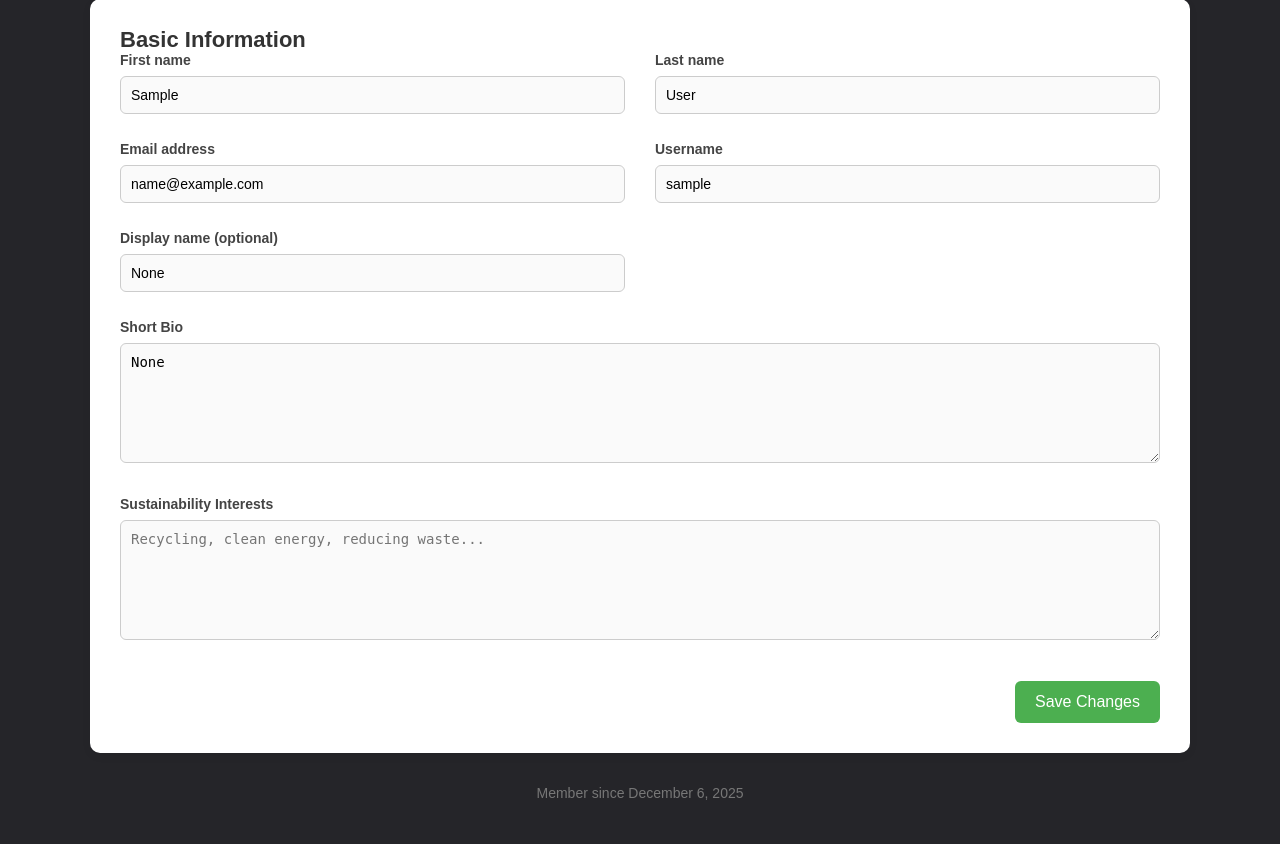
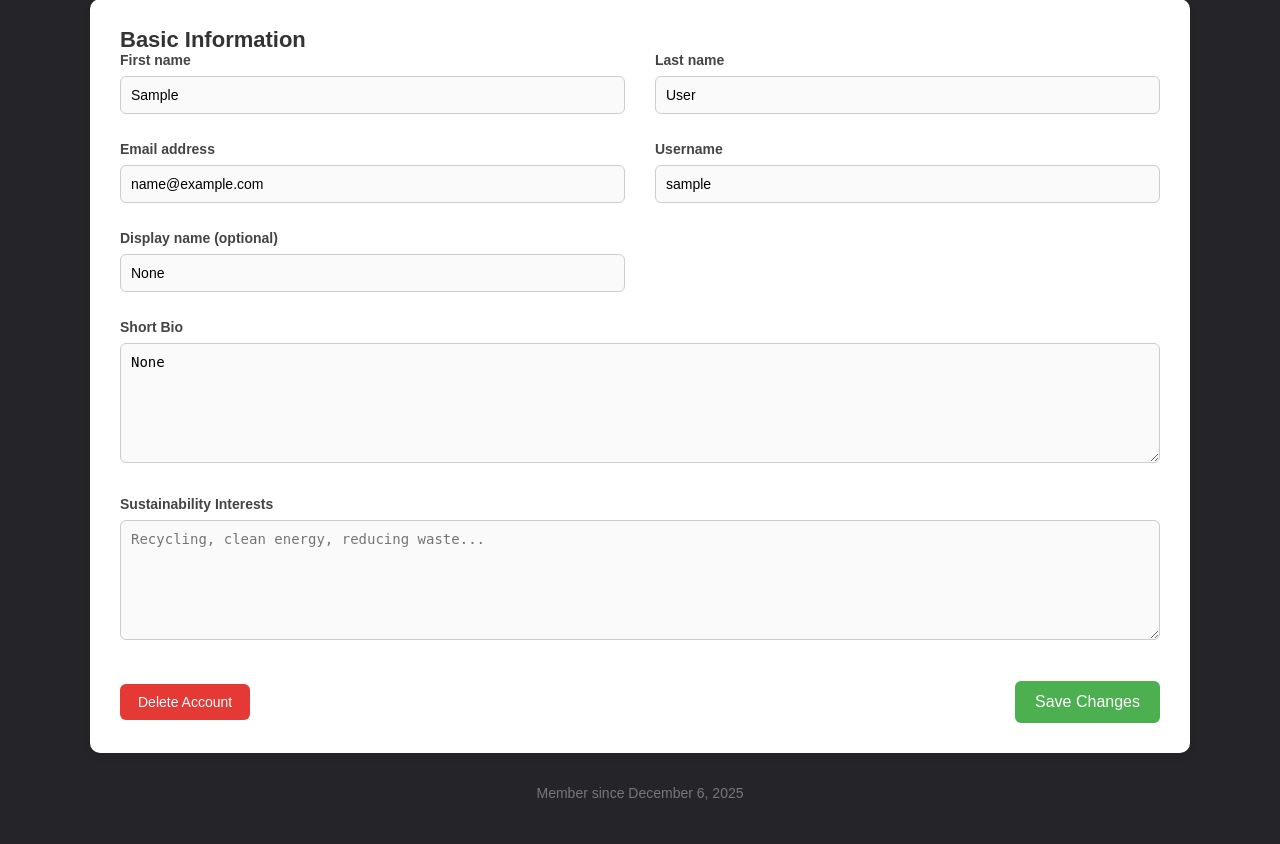
Before and after one commit to Visxal6/Project-B-24, a Django app: page /profile/ in a window 1280 px wide. Shown: the part 188-1032 px from the top of the page. Run offline with Django 5.2, Linux system fonts and the light colour scheme; the visitor is signed in with stand-in values (Sample User, id 1); data comes from the database, SQL or seed files in the repository.

Commit message:
Caleb delete push

```diff
--- a/main/urls.py
+++ b/main/urls.py
@@ -36,6 +36,7 @@ urlpatterns = [
     path('profile-view/', user_views.profile_view, name='profile-view'),
     path('dashboard/', user_views.dashboard, name='dashboard'),
     path('forum/', include('forum.urls', namespace='forum')),
+    path('delete-account/', user_views.delete_account, name='delete_account'),
 
     path('complete-profile/', user_views.complete_profile, name='complete_profile'),
     path('post-login/', user_views.post_login_redirect,
--- a/users/templates/users/profile.html
+++ b/users/templates/users/profile.html
@@ -95,8 +95,10 @@
 
     .submit-container {
         grid-column: 1 / span 2;
-        text-align: right;
         margin-top: 10px;
+        display: flex;
+        justify-content: space-between;  /* left + right */
+        align-items: center;
     }
 
     .submit-btn {
@@ -109,6 +111,26 @@
         cursor: pointer;
         transition: 0.2s ease;
     }
+
+    .submit-btn:hover {
+        background: #43a047;
+    }
+
+    .delete-btn {
+        background: #e53935;
+        color: white;
+        padding: 10px 18px;
+        border: none;
+        border-radius: 6px;
+        font-size: 14px;
+        cursor: pointer;
+        transition: 0.2s ease;
+    }
+
+    .delete-btn:hover {
+        background: #c62828;
+    }
+
 
     .submit-btn:hover {
         background: #43a047;
@@ -200,9 +222,19 @@
                     placeholder="Recycling, clean energy, reducing waste...">{{ interests }}</textarea>
             </div>
 
-            <div class="submit-container">
-                <button type="submit" class="submit-btn">Save Changes</button>
-            </div>
+                <div class="submit-container">
+                    <!-- Left: Delete account -->
+                    <button
+                        type="submit"
+                        class="delete-btn"
+                        formaction="{% url 'delete_account' %}"
+                        formmethod="post"
+                        onclick="return confirm('Are you sure you want to delete your account? This cannot be undone.');">
+                        Delete Account
+                    </button>
+                    <!-- Right: Save changes -->
+                    <button type="submit" class="submit-btn">Save Changes</button>
+                </div>
 
         </form>
     </div>
--- a/users/views.py
+++ b/users/views.py
@@ -358,3 +358,14 @@ def profile_view(request, username):
     }
 
     return render(request, template_name, context)
+
+
+@login_required
+def delete_account(request):
+    if request.method == "POST":
+        user = request.user
+        user.delete()
+        messages.success(request, "Your account has been deleted successfully.")
+        return redirect("app-login")
+
+    return render(request, "users/delete_account.html")
```
